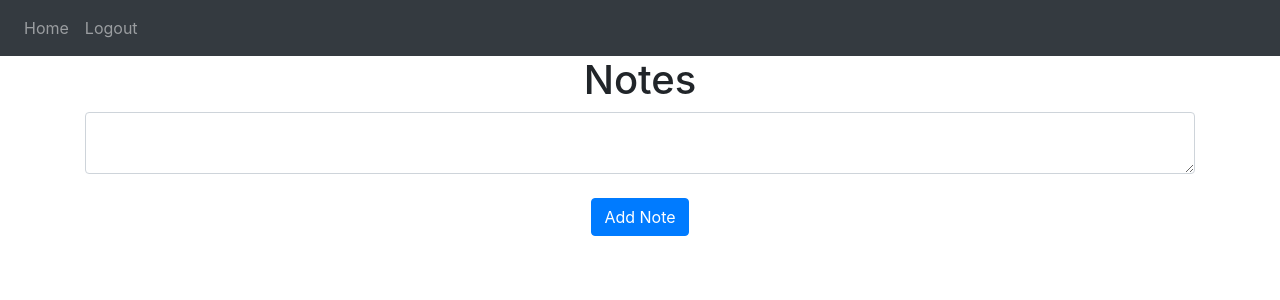
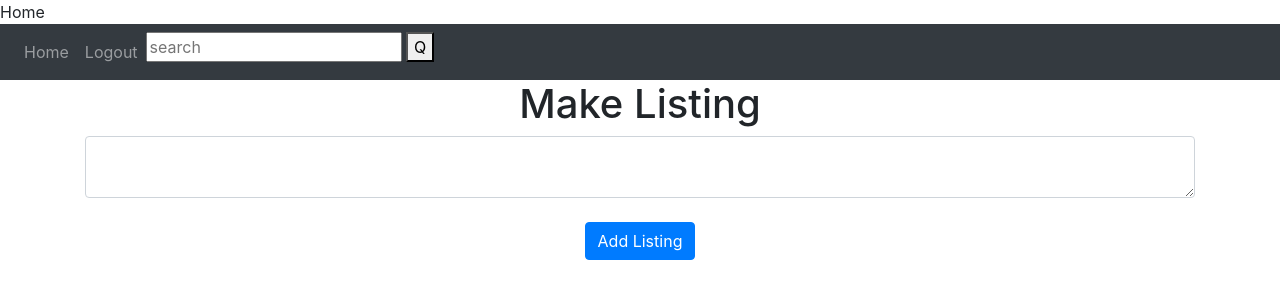
Before and after one commit to Natalie-LG05/Second-Hand-Games, a Flask app: page / in a window 1280 px wide. Shown: the top 300 px of the page. Run offline with Flask 3, Linux system fonts and the light colour scheme; a user stored in the database is signed in; some libraries are stand-ins or nearby versions.

Commit message:
Adding A searchBar

```diff
--- a/website/templates/base.html
+++ b/website/templates/base.html
@@ -14,6 +14,7 @@
       href="https://stackpath.bootstrapcdn.com/font-awesome/4.7.0/css/font-awesome.min.css"
       crossorigin="anonymous"
     />
+    <link rel="stylesheet" href="styling\basestyle.css"
 
     <title>{% block title %}Home{% endblock %}</title>
   </head>
@@ -32,6 +33,14 @@
           {% if user.is_authenticated %}
           <a class="nav-item nav-link" id="home" href="/">Home</a>
           <a class="nav-item nav-link" id="logout" href="/logout">Logout</a>
+          <div class="search">
+            <form class="search-bar" action="https://google.com/search" method="get">
+              <input type="text" placeholder="search" name="q">
+              <button type="submit">
+                Q
+              </button>
+            </form>
+          </div>
           {% else %}
           <a class="nav-item nav-link" id="login" href="/login">Login</a>
           <a class="nav-item nav-link" id="signUp" href="/sign-up">Sign Up</a>
--- a/website/templates/home.html
+++ b/website/templates/home.html
@@ -1,6 +1,6 @@
 {% extends "base.html" %} {% block title %}Home{% endblock %} {% block content
   %}
-  <h1 align="center">Notes</h1>
+  <h1 align="center">Make Listing</h1>
   <ul class="list-group list-group-flush" id="notes">
     {% for note in user.notes %}
     <li class="list-group-item">
@@ -15,7 +15,7 @@
     <textarea name="note" id="note" class="form-control"></textarea>
     <br />
     <div align="center">
-      <button type="submit" class="btn btn-primary">Add Note</button>
+      <button type="submit" class="btn btn-primary">Add Listing</button>
     </div>
   </form>
   {% endblock %}
```
Also changed, not shown: instance/database.db, website/templates/styling/basestyle.css (added).
